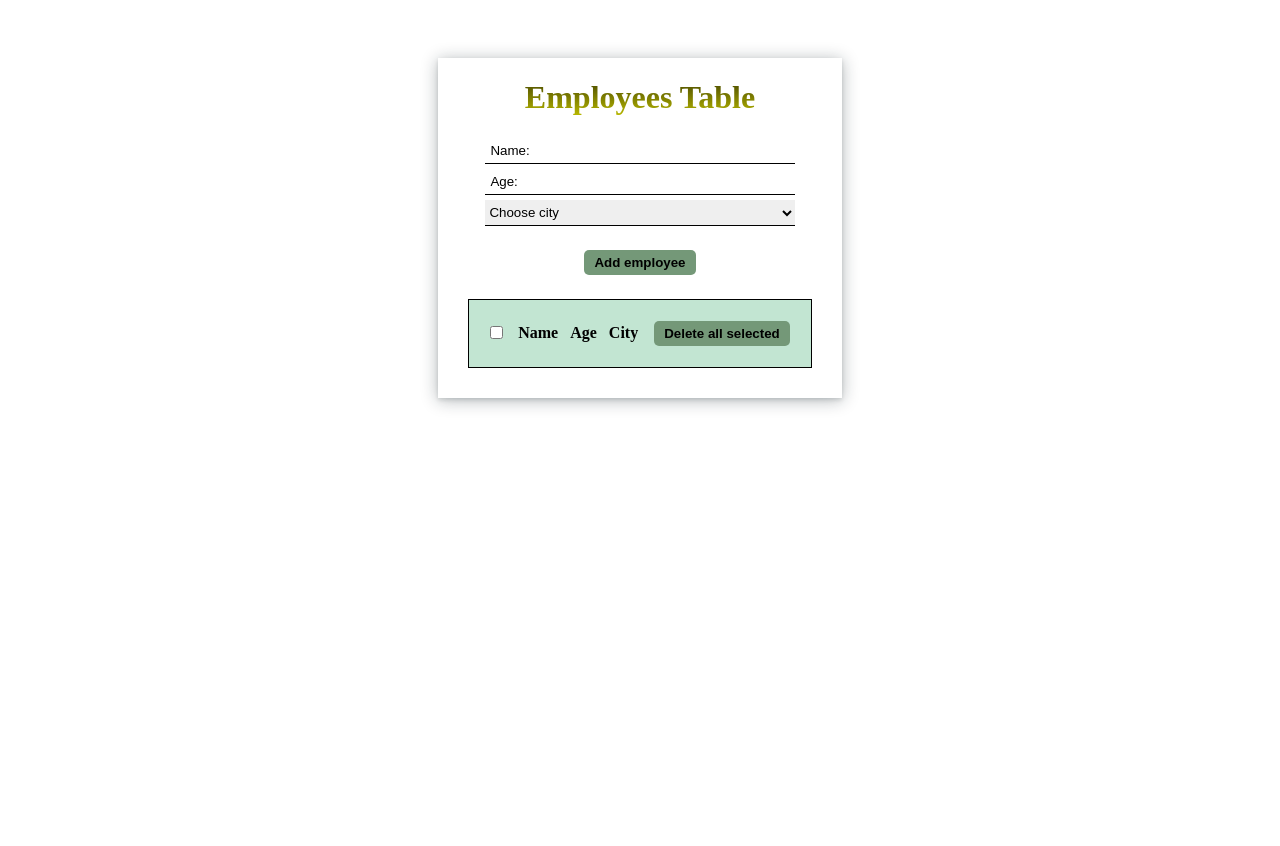
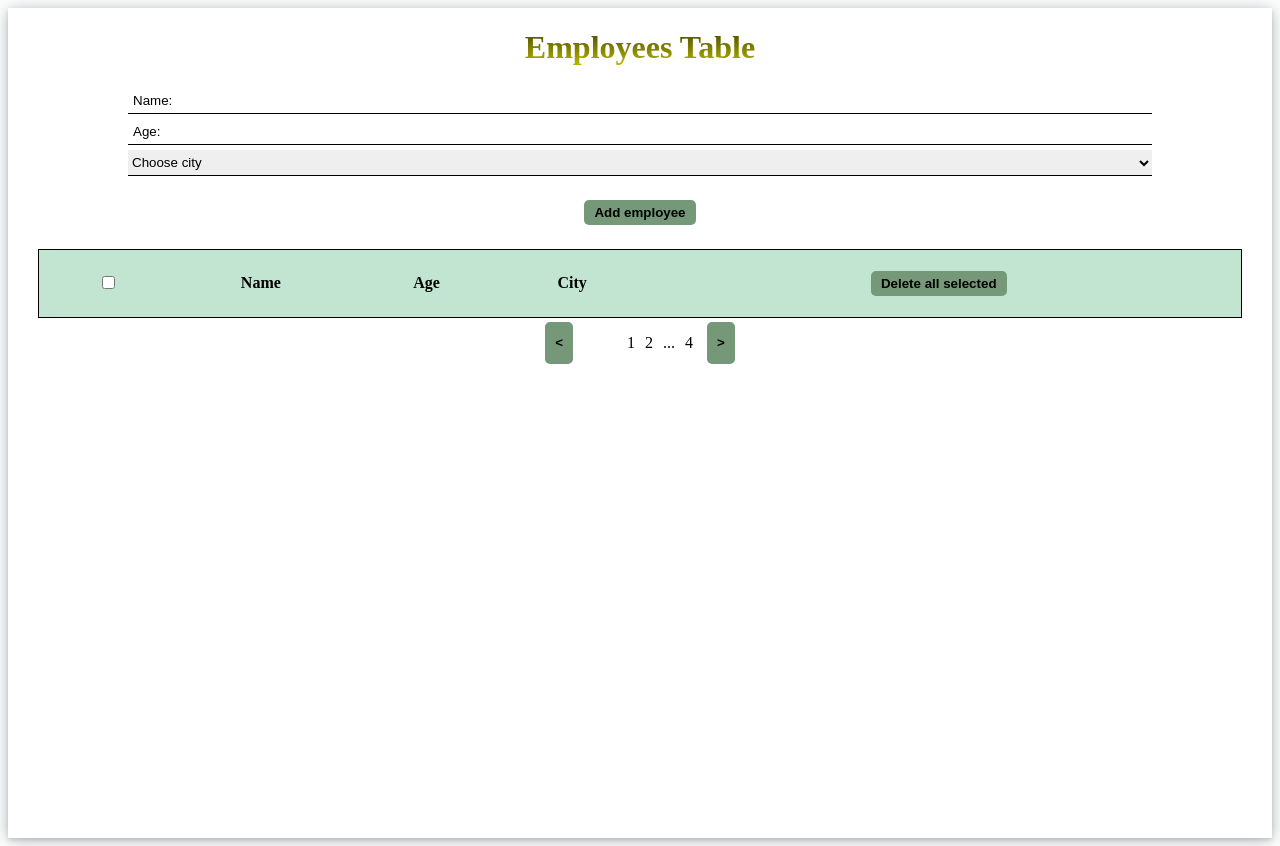
Before and after one commit to gogpg/crud-react, a React (Create React App) app: page / in a window 1280 px wide. Before the commit the page ends 800 px from the top, so only its background shows below. Built offline with nearby package versions, Linux system fonts and the light colour scheme.

Commit message:
table pages

```diff
--- a/src/App.jsx
+++ b/src/App.jsx
@@ -4,6 +4,7 @@ import './App.scss';
 import DataContext from './components/DataContext';
 import NewData from './components/NewData';
 import Table from './components/Table';
+import TablePagesList from './components/TablePagesList';
 import data_reducer from './reducers/dataReducer';
 
 
@@ -31,6 +32,7 @@ function App() {
       }}>
         <NewData />
         <Table />
+        <TablePagesList />
       </DataContext.Provider>
 
     </div>
--- a/src/App.scss
+++ b/src/App.scss
@@ -2,19 +2,14 @@
     margin: 0;
     padding: 0;
     box-sizing: border-box;
-    display: flex;
-    justify-content: center;
-
 }
 
 .body {
     display: flex;
-    justify-content: center;
     align-items: center;
     flex-direction: column;
-    width: fit-content;
     padding: 0 30px 30px;
-    margin-top: 50px;
+    height: 100vh;
     box-shadow: rgba(14, 30, 37, 0.12) 0px 2px 4px 0px, rgba(14, 30, 37, 0.32) 0px 2px 16px 0px;
 
     .title-place {
--- a/src/components/NewData.jsx
+++ b/src/components/NewData.jsx
@@ -18,7 +18,8 @@ function NewData() {
         let city = selectRef.current.value;
 
         if (name && age && city) {
-            dispachData(addNewEmployee_action({
+            dispachData(
+                addNewEmployee_action({
                     id: getId(),
                     name: name[0].toUpperCase() + name.slice(1).toLowerCase(),
                     age,
--- a/src/components/TableBody.jsx
+++ b/src/components/TableBody.jsx
@@ -70,9 +70,28 @@ function TableBody() {
         )
     }
 
+    //////////////////////// pusplapiavimas/////////////
+    ///nustatome, kiek rodoma irasu puslapyje
+    let notDeletedData = [];
+
+    if (data) {
+        notDeletedData = [...data].filter(e => !e.deleted)  //visi kurie neistrinti
+    }
+
+    let newData = [[]];
+
+    while (notDeletedData.length > 0) {
+        if (newData[newData.length - 1].length < 3) {
+            newData[newData.length - 1].push(notDeletedData.shift());    ///shift pasiima pirma elementa ir ji pasalina is pries tai buvusio masyvo
+        } else {
+            newData.push([notDeletedData.shift()]);
+        }
+
+    }
+
     return (
         <tbody>
-            {data?.map(e => !e.deleted && (e.focus ? focusEmployee(e) : blurEmployee(e)))}
+            {newData[0].map(e => e.focus ? focusEmployee(e) : blurEmployee(e))}
         </tbody>
     )
 }
--- a/src/components/TableHead.jsx
+++ b/src/components/TableHead.jsx
@@ -27,7 +27,7 @@ function TableHead() {
     return (
         <thead>
             <tr>
-                <th><input type="checkbox" onChange={e => { check(e); dispachData(checkAll_action(e.target.checked)); }} checked={isCheck}></input></th>
+                <th><input type="checkbox" onChange={e => { check(e); dispachData(checkAll_action(e.target.checked)); }} checked={isCheck} ></input></th>
                 <th>Name</th>
                 <th>Age</th>
                 <th>City</th>
--- /dev/null
+++ b/src/components/TablePagesList.jsx
@@ -0,0 +1,18 @@
+
+export default function TablePagesList() {
+    return (
+        <nav style={{ display: 'flex', gap: '10px' }}>
+
+            <button>{'<'}</button>
+            <ul style={{ display: 'flex', listStyleType: 'none', gap: '10px' }}>
+                <li>1</li>
+                <li>2</li>
+                <li>...</li>
+                <li>4</li>
+            </ul>
+            <button>{'>'}</button>
+
+
+        </nav>
+    )
+}
--- a/src/scss/newData.scss
+++ b/src/scss/newData.scss
@@ -1,10 +1,11 @@
 
 .inputs {
+
     display: flex;
     justify-content: center;
     align-items: center;
     flex-direction: column;
-    width: 90%;
+    width: 80vw;
 
     input {
         width: calc(100% - 10px);
--- a/src/scss/table.scss
+++ b/src/scss/table.scss
@@ -1,7 +1,14 @@
 .table-place {
+    width: 100%;
+    display: flex;
+    justify-content: center;
+    align-items: center;
+
+}
+table {
     border: solid black 1px;
     margin-top: 20px;
     background-color: rgb(194, 229, 210);
     padding: 10px;
-
+    width: 100%;
 }
```
Lines whose indentation alone changed are shown as unchanged.
